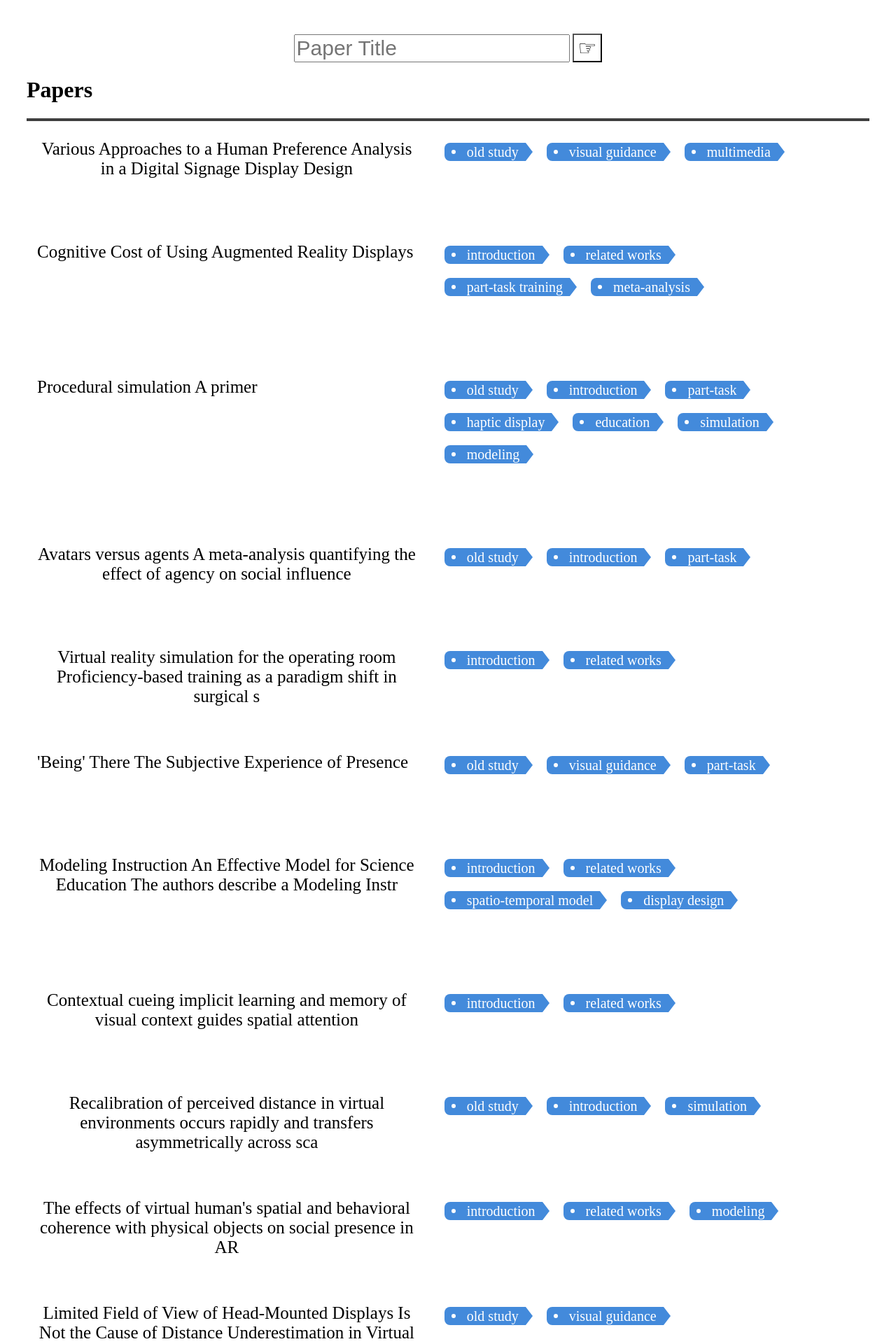
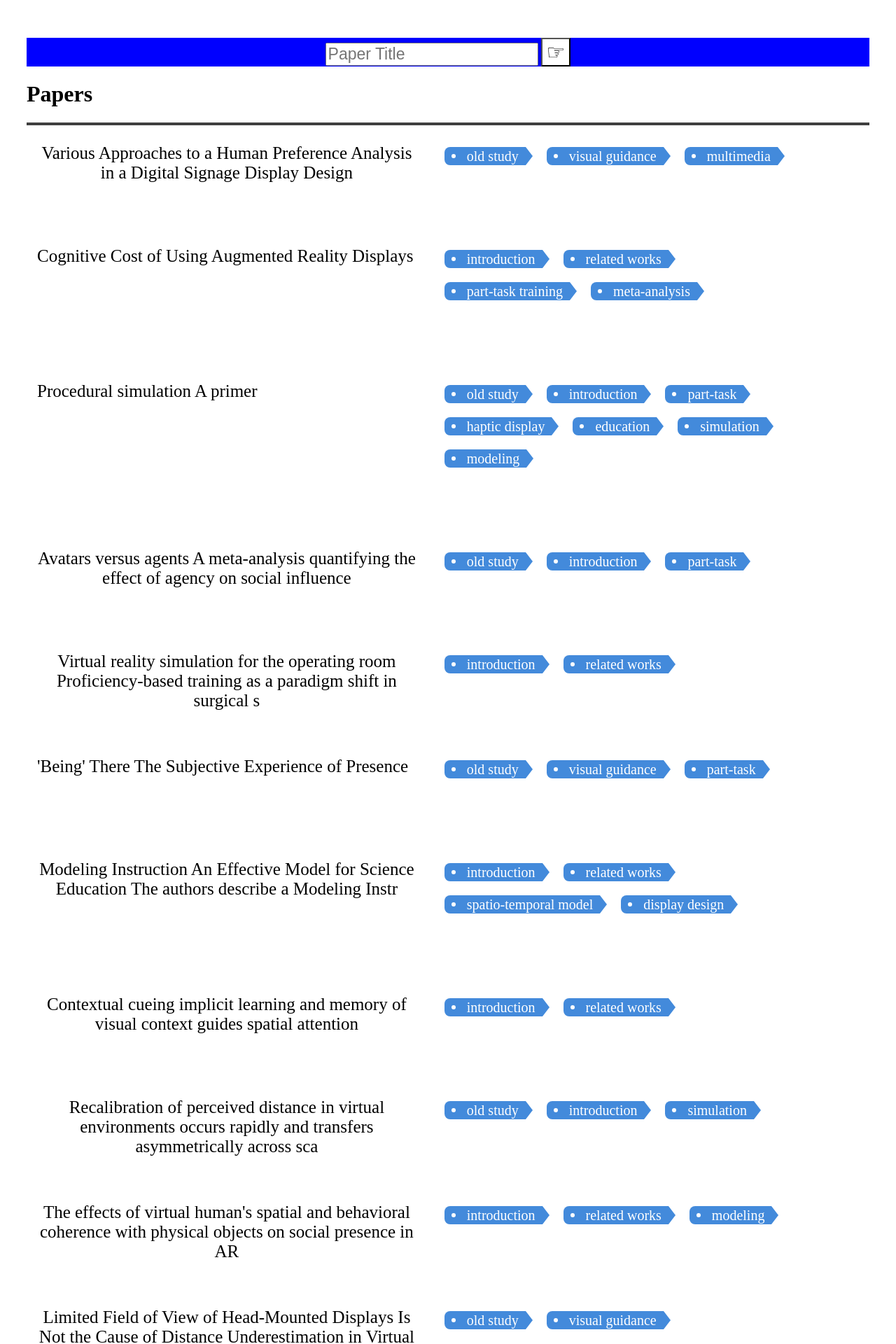
Before and after one commit to VirtualityForSafety/SharePaper, a Jekyll site: the page tag_interface/index.html, which Jekyll copies as it is, in a window 1280 px wide. Shown: the top 1920 px of the page at 70% size. Built offline with Jekyll 4.4.1, drawn with Linux system fonts in a browser that asks for light colours; nearby versions of some CDN libraries.

Commit message:
modifying design elements

```diff
--- a/tag_interface/css/style.css
+++ b/tag_interface/css/style.css
@@ -11,7 +11,7 @@ body{
 
 #searching{
   font: 30px, 'PT Sans', serif;
-  margin: 10px;
+  background-color: blue;
   text-align: center;
 }
 
@@ -21,6 +21,7 @@ body{
   text-align: center;
   vertical-align: middle;
 }
+
 ul:after{
   display:block;
   clear:both;
@@ -28,7 +29,7 @@ ul:after{
 }
 
 #keyword{
-  font-size:30px;
+  font-size:23px;
 }
 #ref{
   font-size: 30px;
--- a/tag_interface/index.html
+++ b/tag_interface/index.html
@@ -11,8 +11,8 @@
   <body>
     <p id = "searching">
       <input type="text" id="keyword" placeholder='Paper Title'>
-       <input type= 'button' id='ref' value= "☞"  onmouseover="change1(this)" onmouseout="change2(this)" onclick="button1_click()" style='background-color:white;'>
-      </p>
+      <input type= 'button' id='ref' value= "☞"  onmouseover="change1(this)" onmouseout="change2(this)" onclick="button1_click()" style='background-color:white;'>
+    </p>
 
     <h1>Papers</h1>
     <hr style="border: solid 2px rgb(63, 63, 63);">
```
